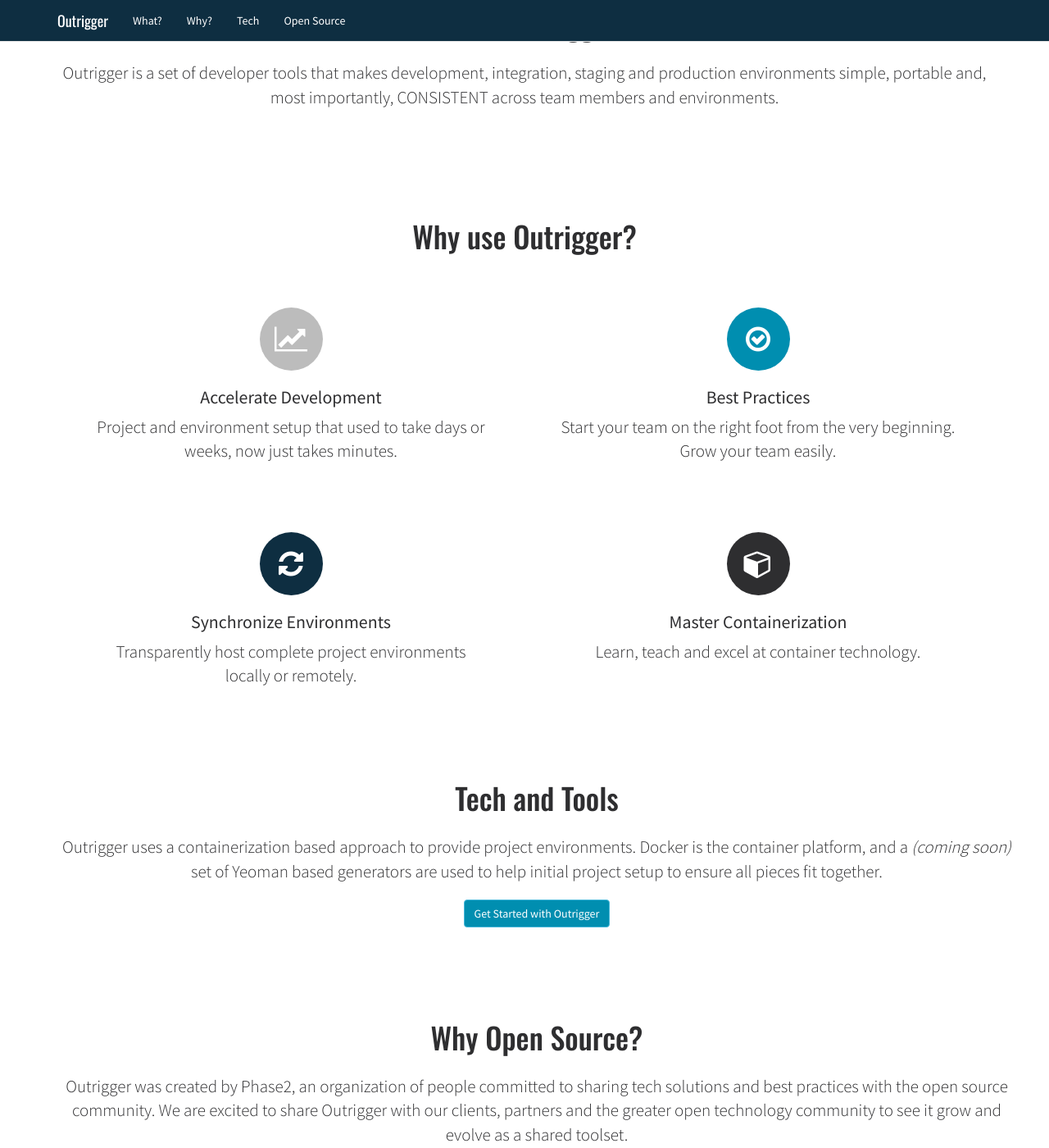
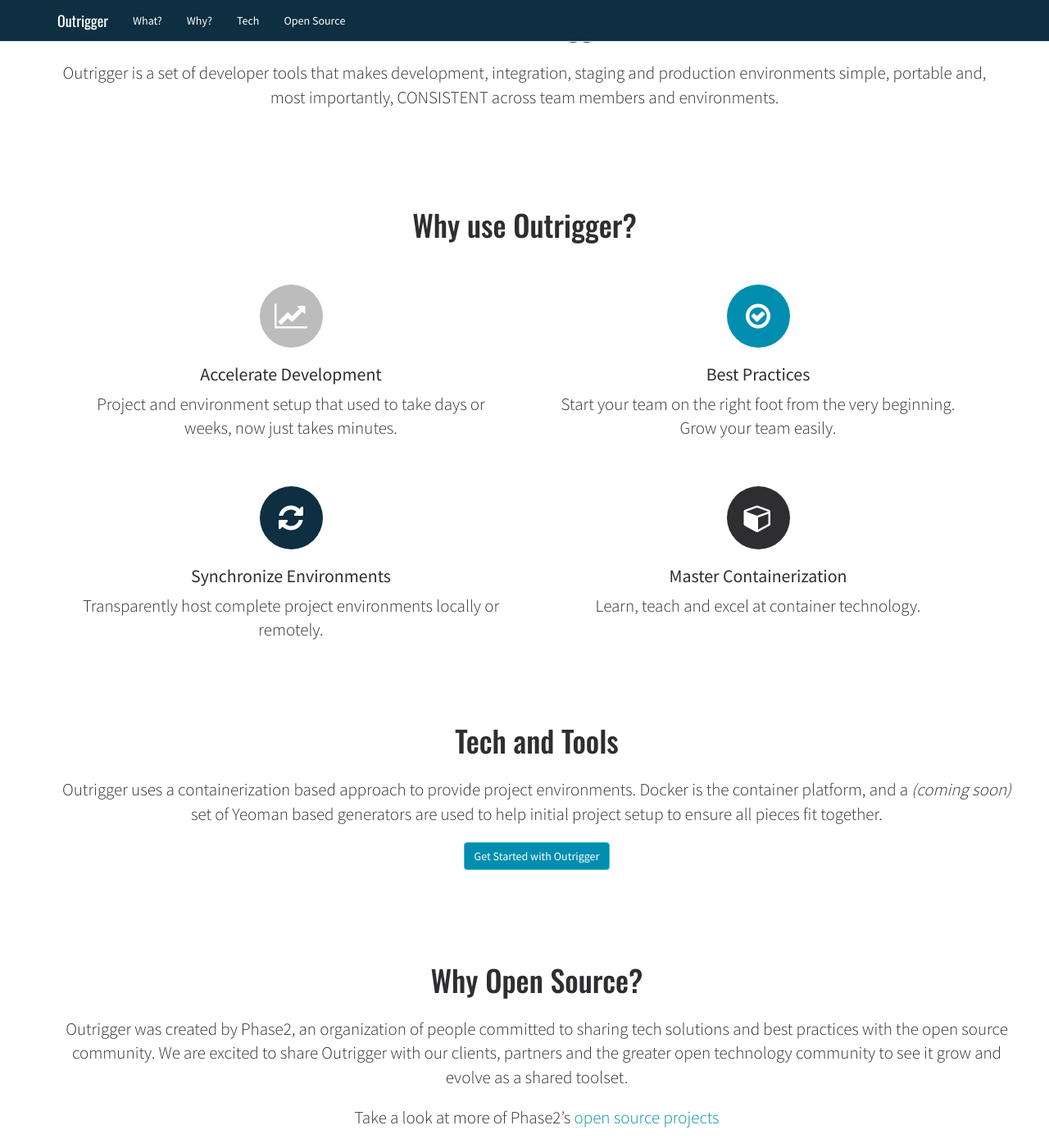
Before and after one commit to phase2/outrigger.sh, a Jekyll site: the page built from index.md, in a window 1280 px wide and 1400 px high, scrolled down 350 px. Shown: the whole window at 82% size. Built offline with Jekyll 4.4.1, drawn with Linux system fonts in a browser that asks for light colours; nearby versions of some CDN libraries.

Commit message:
Update padding size for box-grids

```diff
--- a/_sass/_box-grid.scss
+++ b/_sass/_box-grid.scss
@@ -1,4 +1,4 @@
-$box-padding: 3em;
+$box-padding: 2em;
 
 .box {
 	padding: $box-padding;
@@ -57,7 +57,7 @@ $box-padding: 3em;
 
 	@include mobile {
 		$box-padding-vertical: 2em;
-		$box-padding-horizontal: 1em;
+		$box-padding-horizontal: 2em;
 
 		padding: $box-padding-vertical $box-padding-horizontal;
 
```
